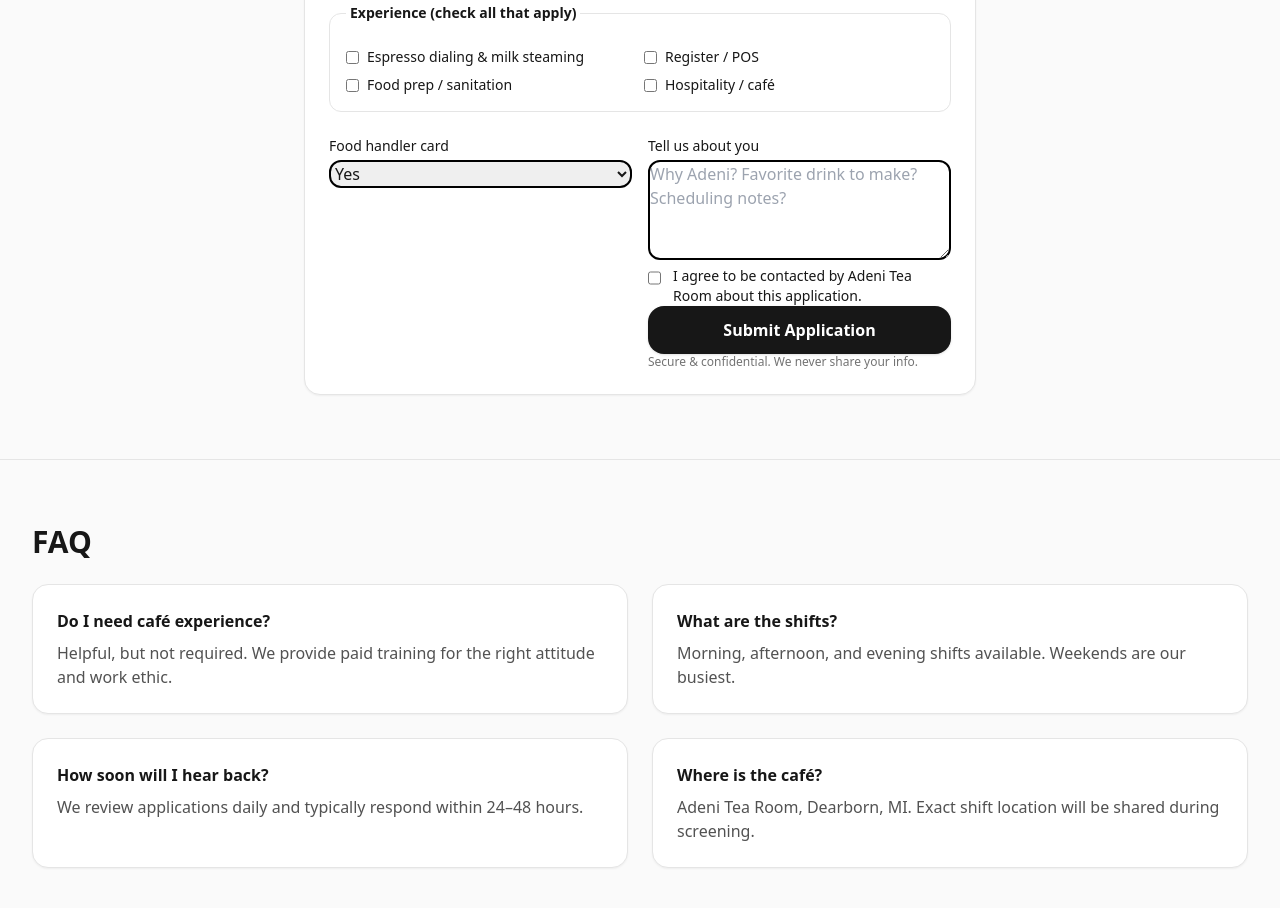
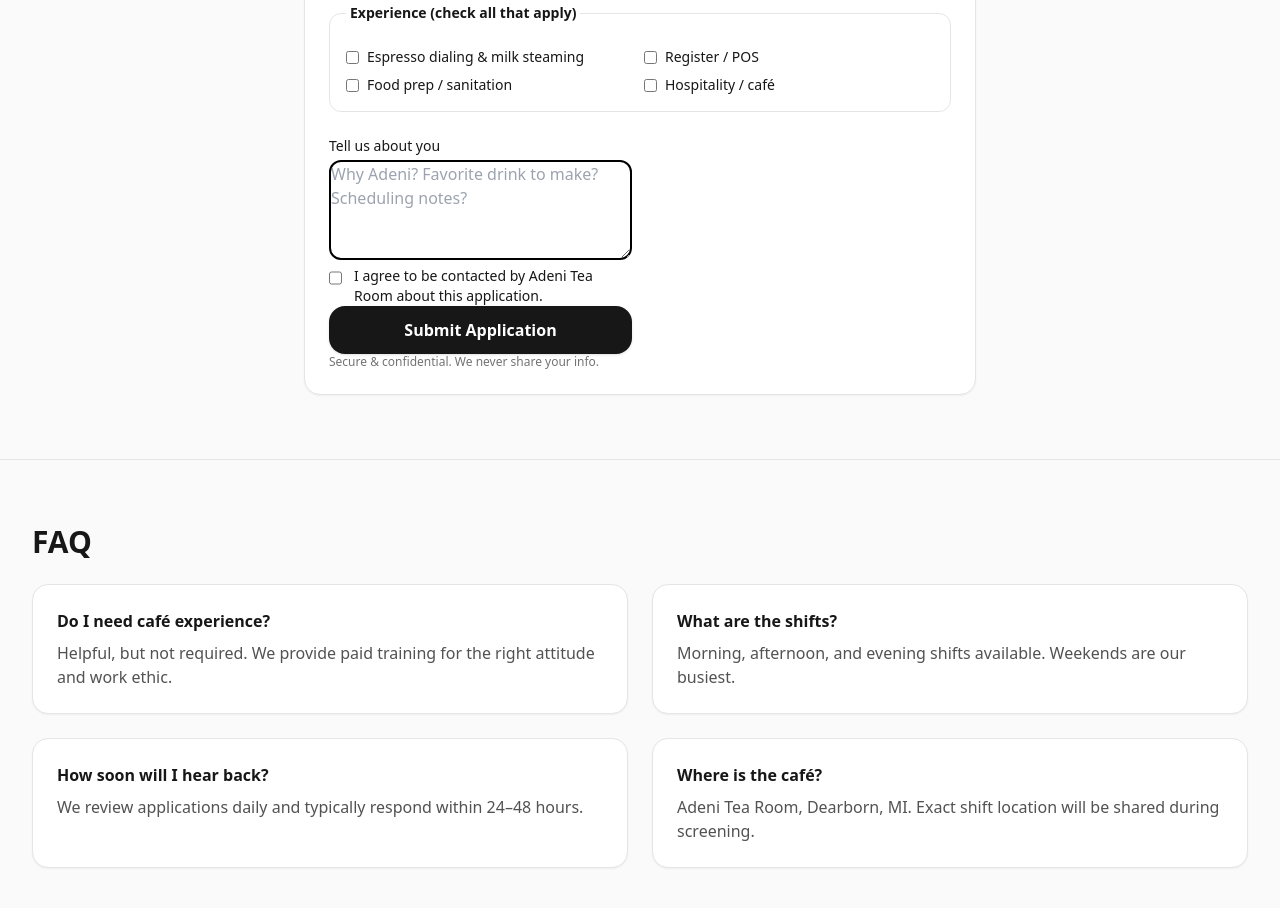
Before and after one commit to Waisons2025/Adeni, a plain HTML site: page index.html in a window 1280 px wide. Shown: the part 2467-3375 px from the top of the page. Drawn offline with nearby package versions, Linux system fonts and the light colour scheme.

Commit message:
Update index.html

```diff
--- a/index.html
+++ b/index.html
@@ -227,14 +227,6 @@
 
           <div class="grid grid-cols-1 sm:grid-cols-2 gap-4">
             <div>
-              <label class="block text-sm font-medium" for="foodHandler">Food handler card</label>
-              <select id="foodHandler" name="foodHandler" class="mt-1 w-full rounded-xl border-2 border-black focus:ring-2 focus:ring-[#C0A05B] focus:border-neutral-900">
-                <option>Yes</option>
-                <option>No</option>
-                <option>In progress</option>
-              </select>
-            </div>
-            <div>
 
           <div>
             <label class="block text-sm font-medium" for="notes">Tell us about you</label>
```
